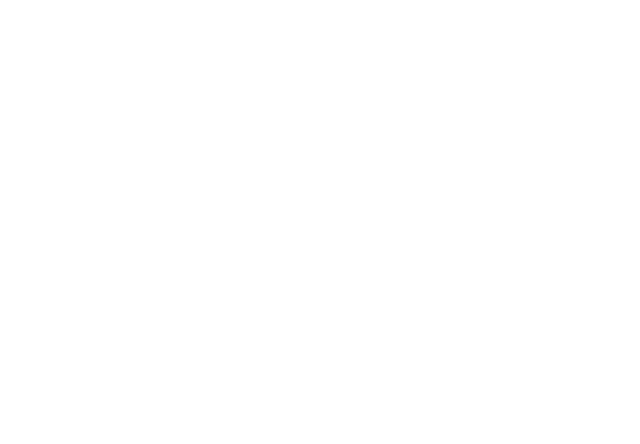
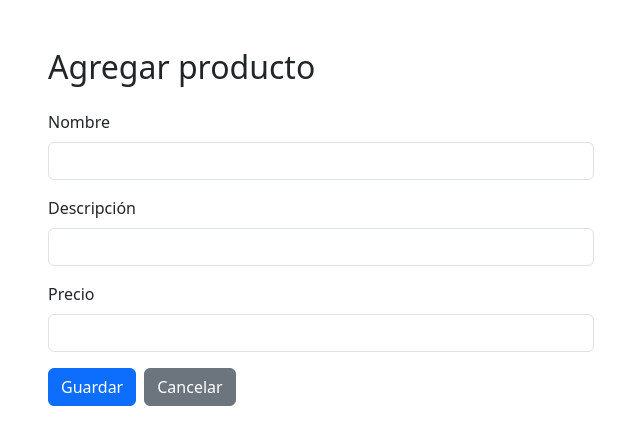
Before and after one commit to 22belen/DeliciasFront, a React (Vite) app: page /productos/nuevo in a window 1280 px wide. Before the commit this address had no page. Shown: the top 444 px of the page, without its empty margins (319-959 px from the left). Built offline with nearby package versions, Linux system fonts and the light colour scheme; sample sign-in values are in the browser's storage.

Commit message:
agregar productos

```diff
--- a/src/App.jsx
+++ b/src/App.jsx
@@ -2,6 +2,7 @@
 import { BrowserRouter, Routes, Route, Navigate } from "react-router-dom";
 import Login from "./componentes/Login";
 import Productos from "./componentes/Productos";
+import AgregarProducto from "./componentes/AgregarProducto";
 
 function App() {
   const [token, setToken] = useState(localStorage.getItem("token") || null);
@@ -22,6 +23,12 @@
             token ? <Productos token={token} /> : <Navigate to="/login" />
           }
         />
+        <Route
+          path="/productos/nuevo"
+          element={
+            token ? <AgregarProducto token={token} /> : <Navigate to="/login" />
+          }
+        />
       </Routes>
     </BrowserRouter>
   );
--- a/src/componentes/AgregarProducto.jsx
+++ b/src/componentes/AgregarProducto.jsx
@@ -0,0 +1,81 @@
+import { useState } from "react";
+import { useNavigate } from "react-router-dom";
+
+function AgregarProducto({ token }) {
+  const [nombre, setNombre] = useState("");
+  const [descripcion, setDescripcion] = useState("");
+  const [precio, setPrecio] = useState("");
+  const navigate = useNavigate();
+
+  const handleAgregar = async () => {
+    await fetch("http://localhost:8000/productos", {
+      method: "POST",
+      headers: {
+        "Content-Type": "application/json",
+        Authorization: `Bearer ${token}`,
+      },
+      body: JSON.stringify({ nombre, descripcion, precio }),
+    });
+
+    navigate("/productos");
+  };
+
+  return (
+    <div className="container mt-5">
+      <div className="row justify-content-center">
+        <div className="col-md-6">
+          <h2 className="mb-4">Agregar producto</h2>
+          <div className="mb-3">
+            <label htmlFor="nombre" className="form-label">
+              Nombre
+            </label>
+            <input
+              type="text"
+              className="form-control"
+              id="nombre"
+              value={nombre}
+              onChange={(e) => setNombre(e.target.value)}
+            />
+          </div>
+          <div className="mb-3">
+            <label htmlFor="descripcion" className="form-label">
+              Descripción
+            </label>
+            <input
+              type="text"
+              className="form-control"
+              id="descripcion"
+              value={descripcion}
+              onChange={(e) => setDescripcion(e.target.value)}
+            />
+          </div>
+          <div className="mb-3">
+            <label htmlFor="precio" className="form-label">
+              Precio
+            </label>
+            <input
+              type="number"
+              className="form-control"
+              id="precio"
+              value={precio}
+              onChange={(e) => setPrecio(e.target.value)}
+            />
+          </div>
+          <div className="d-flex gap-2">
+            <button className="btn btn-primary" onClick={handleAgregar}>
+              Guardar
+            </button>
+            <button
+              className="btn btn-secondary"
+              onClick={() => navigate("/productos")}
+            >
+              Cancelar
+            </button>
+          </div>
+        </div>
+      </div>
+    </div>
+  );
+}
+
+export default AgregarProducto;
```
